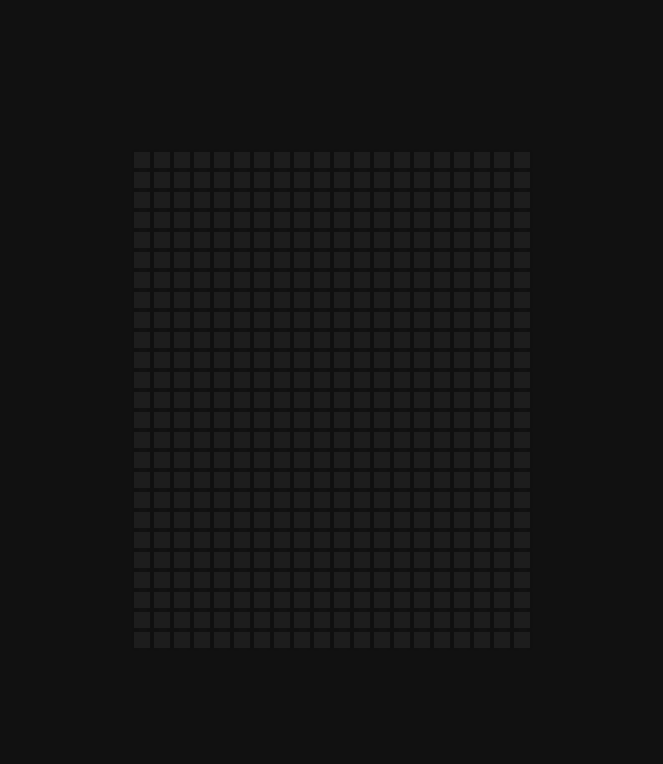
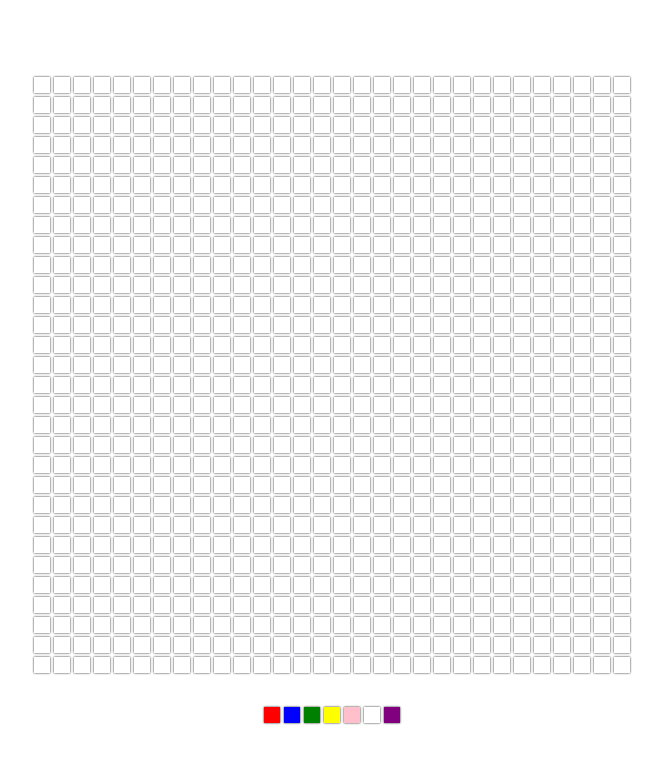
Before and after one commit to AlexandrovIS/Marathon, a plain HTML site: page board/index.html in a window 1280 px wide. Shown: the whole page, without its empty margins (308-971 px from the left). Drawn offline with Linux system fonts and the light colour scheme.

Commit message:
другой вариант

```diff
--- a/board/app.js
+++ b/board/app.js
@@ -1,29 +1,41 @@
 const board=document.querySelector('#board')
-const colors=['red','blue','green','yellow','pink','purple']
-const SQUARES_NUMBER=500
+const listColor=document.querySelector('.list-color')
+const colors=['red','blue','green','yellow','pink','white','purple']
+const SQUARES_NUMBER=900
+let currentColor='#fff'
 
 for(let i=0;i<SQUARES_NUMBER;i++){
   const square=document.createElement('div')
   square.classList.add('square')
 
-  square.addEventListener('mouseover',()=>setColor(square))
-  square.addEventListener('mouseleave',()=>removeColor(square))
+  square.addEventListener('mousemove',()=>setColor(square,currentColor))
 
   board.append(square)
 }
 
-function setColor(el){
-  const color=getRandomColor()
+colors.forEach(color=>{
+  const itemColor=document.createElement('div')
+  itemColor.classList.add('item-color')
+  itemColor.style.backgroundColor=`${color}`
+  listColor.append(itemColor)
+
+  itemColor.addEventListener('click',e=>currentColor=e.target.style.backgroundColor)
+})
+
+function setColor(el,color){
   el.style.backgroundColor=`${color}`
-  el.style.boxShadow=`0 0 2px ${color}, 0 0 10px ${color}`
+  if(color==='#fff'|| color==='rgb(255, 255, 255)'||color==='white'){
+    el.style.boxShadow=`0 0 2px #1d1d1d, 0 0 10px ${color}`
+  } else {
+    el.style.boxShadow=`0 0 2px ${color}, 0 0 10px ${color}`
+  }
+
 }
 
-function removeColor(el){
-  el.style.backgroundColor=`#1d1d1d`
-  el.style.boxShadow=`0 0 2px #111`
+function print(e){
+  console.log(e)
 }
-
-function getRandomColor(){
-  const index=Math.floor(Math.random()*colors.length)
-  return colors[index]
-}
+// function removeColor(el){
+//   el.style.backgroundColor=`#fff`
+//   el.style.boxShadow=`0 0 2px #1d1d1d`
+// }
--- a/board/index.html
+++ b/board/index.html
@@ -9,7 +9,7 @@
 </head>
 <body>
   <div class="container" id="board"></div>
-
+  <div class="list-color container"></div>
   <script src="app.js"></script>
 </body>
 </html>
--- a/board/style.css
+++ b/board/style.css
@@ -3,8 +3,9 @@
 }
 
 body{
-  background-color: #111;
+  background-color: #fff;
   display: flex;
+  flex-direction: column;
   align-items: center;
   justify-content: center;
   height: 100vh;
@@ -17,18 +18,29 @@ body{
   justify-content: center;
   align-items: center;
   flex-wrap: wrap;
-  max-width: 400px;
+  max-width: 600px;
 }
 
 .square{
   width: 16px;
   height: 16px;
-  background: #1d1d1d;
+  background: #fff;
   margin: 2px;
-  box-shadow:  0 0 2px #111;
+  box-shadow:  0 0 2px #1d1d1d;
   transition: 2000ms ease;
 }
 
 .square:hover{
   transition-duration: 0ms;
 }
+
+.list-color{
+  margin-top: 30px;
+}
+
+.item-color{
+  width: 16px;
+  height: 16px;
+  margin: 2px;
+  box-shadow:  0 0 2px #1d1d1d;
+}
```
